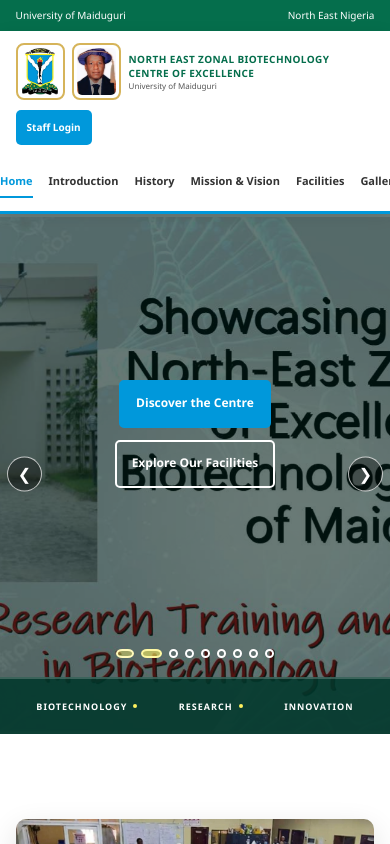
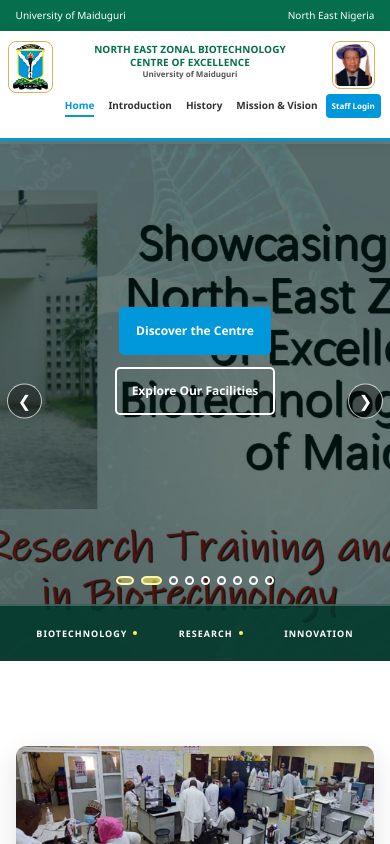
Before and after one commit to Unimaed/Biotechnology-center, an Angular app in the folder frontend/biotechnology-frontend/: page / in a window 390 px wide. Shown: the top 844 px of the page. Built offline with nearby package versions, Linux system fonts and the light colour scheme.

Commit message:
Update Biotechnology Centre frontend

```diff
--- a/frontend/biotechnology-frontend/src/app/pages/Home/home/home.css
+++ b/frontend/biotechnology-frontend/src/app/pages/Home/home/home.css
@@ -1,6 +1,6 @@
 /* =========================================
    BIOTECHNOLOGY CENTRE - COMPLETE HOMEPAGE
-   Clean image styling - no placeholder borders
+   Sky Blue and Forest Green Theme
 ========================================= */
 
 :host {
@@ -37,7 +37,7 @@
 }
 
 .public-site section {
-  scroll-margin-top: 115px;
+  scroll-margin-top: 125px;
 }
 
 .container {
@@ -46,7 +46,7 @@
 }
 
 /* =========================================
-   TOP BAR
+   TOP INFORMATION BAR
 ========================================= */
 
 .top-strip {
@@ -65,7 +65,10 @@
 }
 
 /* =========================================
-   HEADER
+   HEADER - THREE COLUMN LAYOUT
+   LEFT: UNIVERSITY LOGO
+   CENTRE: CENTRE NAME AND NAVIGATION
+   RIGHT: VC PORTRAIT AND STAFF LOGIN
 ========================================= */
 
 .site-header {
@@ -79,65 +82,95 @@
 }
 
 .header-content {
-  min-height: 92px;
+  width: min(1450px, 96%);
+  min-height: 125px;
+  margin: 0 auto;
+  padding: 12px 0;
+
+  display: grid;
+  grid-template-columns: 90px minmax(0, 1fr) 105px;
+  align-items: center;
+  gap: 20px;
+}
+
+/* UNIVERSITY LOGO - FAR LEFT */
+
+.unimaid-logo-holder {
+  width: 78px;
+  height: 88px;
   display: flex;
-  justify-content: space-between;
-  align-items: center;
-  gap: 20px;
-}
+  align-items: center;
+  justify-content: center;
+  overflow: hidden;
+  padding: 4px;
+  background: #fff;
+  border: 2px solid #d6b45a;
+  border-radius: 8px;
+  flex-shrink: 0;
+}
+
+.unimaid-logo {
+  width: 100%;
+  height: 100%;
+  object-fit: contain;
+}
+
+/* CENTRE COLUMN */
+
+.header-centre {
+  min-width: 0;
+  display: flex;
+  flex-direction: column;
+  align-items: center;
+  justify-content: center;
+  gap: 5px;
+}
+
+/* CENTRE BRAND NAME */
 
 .brand {
   display: flex;
   align-items: center;
-  gap: 12px;
-  flex-shrink: 0;
+  justify-content: center;
+  text-align: center;
   text-decoration: none;
-}
-
-.brand-logo {
-  width: 65px;
-  height: 72px;
-  object-fit: contain;
+  min-width: 0;
 }
 
 .brand-text {
   display: flex;
   flex-direction: column;
-  line-height: 1.4;
+  align-items: center;
+  line-height: 1.35;
 }
 
 .brand-text strong {
   color: var(--forest-green);
-  font-size: 15px;
+  font-size: 19px;
   font-weight: 800;
-  letter-spacing: .4px;
-}
-
-.brand-text span {
-  color: var(--sky-blue);
-  font-size: 12px;
-  font-weight: 700;
+  letter-spacing: .6px;
 }
 
 .brand-text small {
   color: #555;
   font-size: 11px;
-}
-
-/* NAVIGATION */
+  font-weight: 600;
+}
+
+/* MAIN NAVIGATION */
 
 .main-navigation {
+  width: 100%;
   display: flex;
   align-items: center;
   justify-content: center;
-  flex: 1;
   flex-wrap: wrap;
-  gap: 15px;
+  gap: 5px 16px;
 }
 
 .main-navigation a {
   position: relative;
-  padding: 10px 0;
+  padding: 7px 0;
   color: #333;
   font-size: 11px;
   font-weight: 650;
@@ -154,7 +187,7 @@
   content: "";
   position: absolute;
   left: 0;
-  bottom: 3px;
+  bottom: 2px;
   height: 2px;
   width: 0;
   background: var(--sky-blue);
@@ -166,20 +199,54 @@
   width: 100%;
 }
 
+/* RIGHT HEADER COLUMN */
+
+.header-right {
+  display: flex;
+  flex-direction: column;
+  align-items: center;
+  justify-content: center;
+  gap: 8px;
+}
+
+/* VICE-CHANCELLOR PORTRAIT */
+
+.vice-chancellor-photo-holder {
+  width: 72px;
+  height: 78px;
+  display: flex;
+  align-items: center;
+  justify-content: center;
+  overflow: hidden;
+  padding: 3px;
+  background: #fff;
+  border: 2px solid #d6b45a;
+  border-radius: 8px;
+}
+
+.vice-chancellor-photo {
+  width: 100%;
+  height: 100%;
+  object-fit: cover;
+  object-position: center;
+  border-radius: 5px;
+}
+
 /* STAFF LOGIN */
 
 .admin-link {
+  display: inline-flex;
+  align-items: center;
+  justify-content: center;
   flex-shrink: 0;
-  display: inline-flex;
-  align-items: center;
-  justify-content: center;
-  padding: 11px 18px;
+  padding: 7px 12px;
   border-radius: 5px;
   background: var(--sky-blue);
   color: #fff;
-  font-size: 12px;
+  font-size: 10px;
   font-weight: 700;
   text-decoration: none;
+  white-space: nowrap;
 }
 
 .admin-link:hover {
@@ -445,7 +512,6 @@
 
 /* =========================================
    SHARED IMAGE STYLING
-   No dashed borders or placeholder outlines
 ========================================= */
 
 .public-site .image-placeholder {
@@ -698,6 +764,56 @@
   display: grid;
   grid-template-rows: 1fr 1fr;
   gap: 20px;
+}
+
+/* =========================================
+   GALLERY
+========================================= */
+
+.gallery-section {
+  padding: 85px 0;
+  background: #fff;
+}
+
+.gallery-section .section-heading {
+  max-width: 850px;
+}
+
+.gallery-section .gallery-caption {
+  max-width: 750px;
+  margin: 0 auto;
+  color: #555;
+  font-size: 16px;
+  line-height: 1.8;
+}
+
+.gallery-grid {
+  display: grid;
+  grid-template-columns: repeat(3, minmax(0, 1fr));
+  gap: 22px;
+}
+
+.gallery-item {
+  position: relative;
+  height: 270px;
+  overflow: hidden;
+  border-radius: 10px;
+  background: #edf3f2;
+  box-shadow: 0 6px 20px rgba(0, 0, 0, .08);
+  cursor: pointer;
+}
+
+.gallery-item img {
+  display: block;
+  width: 100%;
+  height: 100%;
+  object-fit: cover;
+  transition: transform .5s ease, filter .5s ease;
+}
+
+.gallery-item:hover img {
+  transform: scale(1.07);
+  filter: brightness(.9);
 }
 
 /* =========================================
@@ -1239,19 +1355,37 @@
 }
 
 /* =========================================
-   TABLET
+   LARGE TABLET AND SMALL DESKTOP
 ========================================= */
 
 @media (max-width: 1100px) {
   .header-content {
-    flex-wrap: wrap;
-    padding: 12px 0;
+    width: 96%;
+    grid-template-columns: 72px minmax(0, 1fr) 85px;
+    gap: 12px;
+    min-height: 115px;
+  }
+
+  .unimaid-logo-holder {
+    width: 65px;
+    height: 73px;
+  }
+
+  .vice-chancellor-photo-holder {
+    width: 60px;
+    height: 65px;
+  }
+
+  .brand-text strong {
+    font-size: 16px;
   }
 
   .main-navigation {
-    order: 3;
-    flex-basis: 100%;
-    justify-content: flex-start;
+    gap: 4px 11px;
+  }
+
+  .main-navigation a {
+    font-size: 10px;
   }
 
   .hero {
@@ -1265,13 +1399,55 @@
 }
 
 /* =========================================
-   TABLET - NEW SECTION GRIDS
+   TABLET
 ========================================= */
 
 @media (max-width: 900px) {
+  .header-content {
+    grid-template-columns: 65px minmax(0, 1fr) 75px;
+    gap: 10px;
+    min-height: 110px;
+  }
+
+  .unimaid-logo-holder {
+    width: 58px;
+    height: 65px;
+  }
+
+  .vice-chancellor-photo-holder {
+    width: 55px;
+    height: 60px;
+  }
+
+  .brand-text strong {
+    font-size: 14px;
+  }
+
+  .main-navigation {
+    gap: 3px 10px;
+  }
+
+  .main-navigation a {
+    font-size: 9px;
+  }
+
+  .admin-link {
+    font-size: 9px;
+    padding: 6px 9px;
+  }
+
   .programmes-grid {
     grid-template-columns: repeat(2, minmax(0, 1fr));
   }
+
+  .gallery-grid {
+    grid-template-columns: repeat(2, minmax(0, 1fr));
+    gap: 18px;
+  }
+
+  .gallery-item {
+    height: 250px;
+  }
 }
 
 /* =========================================
@@ -1279,50 +1455,84 @@
 ========================================= */
 
 @media (max-width: 700px) {
+
   .top-strip {
     font-size: 10px;
   }
 
+  /* HEADER MOBILE LAYOUT */
+
   .header-content {
-    gap: 10px;
+    width: 96%;
+    min-height: auto;
+    padding: 10px 0;
+    grid-template-columns: 48px minmax(0, 1fr) 58px;
+    align-items: start;
+    gap: 7px;
+  }
+
+  .unimaid-logo-holder {
+    width: 45px;
+    height: 52px;
+    padding: 2px;
+    border-width: 1px;
+  }
+
+  .header-centre {
+    gap: 7px;
+    padding-top: 2px;
   }
 
   .brand {
-    gap: 8px;
-  }
-
-  .brand-logo {
-    width: 46px;
-    height: 52px;
+    width: 100%;
   }
 
   .brand-text strong {
     font-size: 10px;
-  }
-
-  .brand-text span {
-    font-size: 9px;
+    letter-spacing: .1px;
+    line-height: 1.3;
   }
 
   .brand-text small {
     font-size: 8px;
   }
 
+  .header-right {
+    gap: 5px;
+  }
+
+  .vice-chancellor-photo-holder {
+    width: 43px;
+    height: 48px;
+    padding: 2px;
+    border-width: 1px;
+  }
+
   .admin-link {
-    padding: 9px 11px;
+    padding: 5px 6px;
+    font-size: 8px;
+    border-radius: 4px;
+  }
+
+  /* MOBILE NAVIGATION */
+
+  .main-navigation {
+    width: 100%;
+    display: flex;
+    flex-wrap: nowrap;
+    justify-content: flex-start;
+    overflow-x: auto;
+    overflow-y: hidden;
+    gap: 14px;
+    padding: 5px 2px 9px;
+    scrollbar-width: thin;
+    -webkit-overflow-scrolling: touch;
+  }
+
+  .main-navigation a {
+    flex: 0 0 auto;
     font-size: 10px;
-  }
-
-  .main-navigation {
-    flex-wrap: nowrap;
-    overflow-x: auto;
-    gap: 16px;
-    padding: 5px 0 10px;
-    scrollbar-width: thin;
-  }
-
-  .main-navigation a {
-    font-size: 11px;
+    padding: 5px 0;
   }
 
   /* MOBILE SLIDESHOW */
@@ -1545,6 +1755,25 @@
     height: 200px;
     min-height: 200px;
   }
+
+  /* MOBILE GALLERY */
+
+  .gallery-section {
+    padding: 60px 0;
+  }
+
+  .gallery-grid {
+    grid-template-columns: 1fr;
+    gap: 18px;
+  }
+
+  .gallery-item {
+    height: 250px;
+  }
+
+  .gallery-section .gallery-caption {
+    font-size: 14px;
+  }
 }
 
 /* =========================================
@@ -1552,17 +1781,40 @@
 ========================================= */
 
 @media (max-width: 380px) {
-  .brand-logo {
+
+  .header-content {
+    grid-template-columns: 40px minmax(0, 1fr) 50px;
+    gap: 5px;
+  }
+
+  .unimaid-logo-holder {
     width: 38px;
-    height: 45px;
+    height: 44px;
+  }
+
+  .vice-chancellor-photo-holder {
+    width: 38px;
+    height: 43px;
   }
 
   .brand-text strong {
     font-size: 9px;
   }
 
+  .brand-text small {
+    font-size: 7px;
+  }
+
   .admin-link {
-    padding: 8px;
+    padding: 5px 4px;
+    font-size: 7px;
+  }
+
+  .main-navigation {
+    gap: 12px;
+  }
+
+  .main-navigation a {
     font-size: 9px;
   }
 
@@ -1612,138 +1864,3 @@
     transition-duration: .01ms !important;
   }
 }
-
-
-/* =========================================
-   BIOINFORMATICS LABORATORY GALLERY
-========================================= */
-
-.gallery-section {
-  padding: 85px 0;
-  background: #fff;
-}
-
-.gallery-section .section-heading {
-  max-width: 850px;
-}
-
-.gallery-section .gallery-caption {
-  max-width: 750px;
-  margin: 0 auto;
-  color: #555;
-  font-size: 16px;
-  line-height: 1.8;
-}
-
-.gallery-grid {
-  display: grid;
-  grid-template-columns: repeat(3, minmax(0, 1fr));
-  gap: 22px;
-}
-
-.gallery-item {
-  position: relative;
-  height: 270px;
-  overflow: hidden;
-  border-radius: 10px;
-  background: #edf3f2;
-  box-shadow: 0 6px 20px rgba(0, 0, 0, .08);
-  cursor: pointer;
-}
-
-.gallery-item img {
-  display: block;
-  width: 100%;
-  height: 100%;
-  object-fit: cover;
-  transition: transform .5s ease, filter .5s ease;
-}
-
-.gallery-item:hover img {
-  transform: scale(1.07);
-  filter: brightness(.9);
-}
-
-/* TABLET GALLERY */
-
-@media (max-width: 900px) {
-  .gallery-grid {
-    grid-template-columns: repeat(2, minmax(0, 1fr));
-    gap: 18px;
-  }
-
-  .gallery-item {
-    height: 250px;
-  }
-}
-
-/* MOBILE GALLERY */
-
-@media (max-width: 700px) {
-  .gallery-section {
-    padding: 60px 0;
-  }
-
-  .gallery-grid {
-    grid-template-columns: 1fr;
-    gap: 18px;
-  }
-
-  .gallery-item {
-    height: 250px;
-  }
-
-  .gallery-section .gallery-caption {
-    font-size: 14px;
-  }
-}
-
-
-/* UNIVERSITY LOGO AND VICE-CHANCELLOR PORTRAIT */
-.brand-emblems {
-  display: flex;
-  align-items: center;
-  gap: 12px;
-  flex-shrink: 0;
-}
-
-.unimaid-logo-holder,
-.vice-chancellor-photo-holder {
-  width: 68px;
-  height: 76px;
-  display: flex;
-  align-items: center;
-  justify-content: center;
-  overflow: hidden;
-  background: #fff;
-  border: 2px solid #d6b45a;
-  border-radius: 8px;
-  padding: 3px;
-}
-
-.brand-logo {
-  width: 100%;
-  height: 100%;
-  object-fit: contain;
-}
-
-.vice-chancellor-photo {
-  width: 100%;
-  height: 100%;
-  object-fit: cover;
-  object-position: center;
-  border-radius: 5px;
-}
-
-/* MOBILE RESPONSIVENESS */
-@media (max-width: 600px) {
-  .brand-emblems {
-    gap: 7px;
-  }
-
-  .unimaid-logo-holder,
-  .vice-chancellor-photo-holder {
-    width: 49px;
-    height: 57px;
-  }
-}
--- a/frontend/biotechnology-frontend/src/app/pages/Home/home/home.html
+++ b/frontend/biotechnology-frontend/src/app/pages/Home/home/home.html
@@ -1,4 +1,3 @@
-
 <div class="public-site">
   <!-- TOP INFORMATION BAR -->
   <div class="top-strip">
@@ -12,28 +11,18 @@
   <header class="site-header">
     <div class="container header-content">
 
-<a class="brand" routerLink="/" aria-label="Biotechnology Centre home">
-
-  <div class="brand-emblems">
-    <!-- UNIVERSITY OF MAIDUGURI LOGO -->
+      <!-- UNIVERSITY OF MAIDUGURI LOGO: FAR LEFT -->
       <div class="unimaid-logo-holder">
         <img
           src="/images/logo.jpg"
           alt="University of Maiduguri crest"
-        class="brand-logo"
+          class="unimaid-logo"
         >
       </div>
 
-    <!-- VICE-CHANCELLOR PORTRAIT -->
-    <div class="vice-chancellor-photo-holder">
-      <img
-        src="/images/images.jpg"
-        alt="Vice-Chancellor of the University of Maiduguri"
-        class="vice-chancellor-photo"
-      >
-    </div>
-  </div>
-
+      <!-- CENTRE NAME AND MAIN NAVIGATION: MIDDLE -->
+      <div class="header-centre">
+        <a class="brand" routerLink="/" aria-label="Biotechnology Centre home">
           <div class="brand-text">
             <strong>
               NORTH EAST ZONAL BIOTECHNOLOGY
@@ -41,13 +30,7 @@
             </strong>
             <small>University of Maiduguri</small>
           </div>
-
         </a>
-
-
-
-      <a class="admin-link" routerLink="/login">Staff Login</a>
-    </div>
 
         <nav class="main-navigation" aria-label="Main navigation">
           <a routerLink="/" class="active">Home</a>
@@ -64,7 +47,21 @@
           <a href="#programmes">Programmes</a>
           <a href="#contact">Contact</a>
         </nav>
+      </div>
 
+      <!-- VICE-CHANCELLOR PORTRAIT AND STAFF LOGIN: FAR RIGHT -->
+      <div class="header-right">
+        <div class="vice-chancellor-photo-holder">
+          <img
+            src="/images/images.jpg"
+            alt="Vice-Chancellor of the University of Maiduguri"
+            class="vice-chancellor-photo"
+          >
+        </div>
+        <a class="admin-link" routerLink="/login">Staff Login</a>
+      </div>
+
+    </div>
   </header>
 
   <main>
@@ -294,7 +291,6 @@
       </div>
     </section>
 
-
     <!-- BIOINFORMATICS LABORATORY GALLERY -->
     <section class="gallery-section reveal" id="gallery">
       <div class="container">
@@ -310,36 +306,44 @@
 
         <div class="gallery-grid">
           <div class="gallery-item">
-            <img src="/Gallery/Slde45.jpeg"
+            <img
+              src="/Gallery/Slde45.jpeg"
               alt="Bioinformatics Laboratory"
-                 loading="lazy">
+              loading="lazy"
+            >
           </div>
 
           <div class="gallery-item">
-            <img src="/Gallery/Slide46.jpeg"
+            <img
+              src="/Gallery/Slide46.jpeg"
               alt="Bioinformatics Laboratory equipment"
-                 loading="lazy">
+              loading="lazy"
+            >
           </div>
 
           <div class="gallery-item">
-            <img src="/Gallery/Slide47.jpeg"
+            <img
+              src="/Gallery/Slide47.jpeg"
               alt="Bioinformatics Laboratory workstations"
-                 loading="lazy">
+              loading="lazy"
+            >
           </div>
 
           <div class="gallery-item">
-            <img src="/Gallery/Slide48.jpeg"
+            <img
+              src="/Gallery/Slide48.jpeg"
               alt="Bioinformatics research facilities"
-                 loading="lazy">
+              loading="lazy"
+            >
           </div>
 
-
           <div class="gallery-item">
-            <img src="/Gallery/Slide49.jpeg"
+            <img
+              src="/Gallery/Slide49.jpeg"
               alt="Bioinformatics research facilities"
-                 loading="lazy">
+              loading="lazy"
+            >
           </div>
-
         </div>
       </div>
     </section>
@@ -400,7 +404,8 @@
                 src="/images/Slide38.jpg"
                 alt="DNA RNA"
                 loading="lazy"
-              ></div>
+              >
+            </div>
 
             <h3>DNA and RNA Extraction and Quantification</h3>
             <p>
@@ -416,7 +421,8 @@
                 src="/images/Slide39.jpg"
                 alt="CONVENTIONAL AND REAL-TIME PCR"
                 loading="lazy"
-              ></div>
+              >
+            </div>
 
             <h3>Conventional and Real-Time PCR</h3>
             <p>
@@ -432,7 +438,8 @@
                 src="/images/Slide40.jpg"
                 alt="GEL ELECTROPHORESIS AND GENE CLONING"
                 loading="lazy"
-              ></div>
+              >
+            </div>
 
             <h3>Gel Electrophoresis and Gene Cloning</h3>
             <p>
@@ -448,7 +455,8 @@
                 src="/images/Slide41.jpg"
                 alt="SEQUENCING SERVICES"
                 loading="lazy"
-              ></div>
+              >
+            </div>
 
             <h3>Sequencing Services</h3>
             <p>
@@ -480,7 +488,8 @@
                 src="/images/Slide13.jpg"
                 alt="Basic Microscopy"
                 loading="lazy"
-              ></div>
+              >
+            </div>
             <h3>Basic Microscopy</h3>
             <p>
               Microscopy facilities for routine observation,
@@ -494,7 +503,8 @@
                 src="/images/Slide42.jpg"
                 alt="Advanced Microscopy"
                 loading="lazy"
-              ></div>
+              >
+            </div>
             <h3>Advanced Microscopy</h3>
             <p>
               Advanced microscopic facilities supporting
@@ -524,13 +534,15 @@
               src="/images/Slide17.jpg"
               alt="SEQUENCING SERVICES"
               loading="lazy"
-              ></div>
+            >
+          </div>
           <div class="image-placeholder">
             <img
               src="/images/Slide18.jpg"
               alt="Advanced Microscopy"
               loading="lazy"
-              ></div>
+            >
+          </div>
         </div>
       </div>
     </section>
@@ -555,7 +567,8 @@
                 src="/images/Slide20.jpg"
                 alt="Advanced Microscopy"
                 loading="lazy"
-              ></div>
+              >
+            </div>
             <h3>Molecular Techniques Training</h3>
             <p>
               Practical training in molecular biology techniques
@@ -569,7 +582,8 @@
                 src="/images/Slide23.jpg"
                 alt="Advanced Microscopy"
                 loading="lazy"
-              ></div>
+              >
+            </div>
             <h3>ITF and NYSC Training</h3>
             <p>
               Training opportunities and practical laboratory
```
Lines whose indentation alone changed are shown as unchanged.
